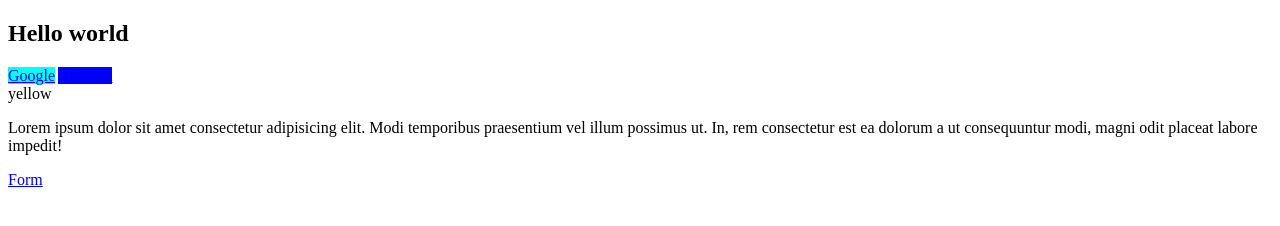
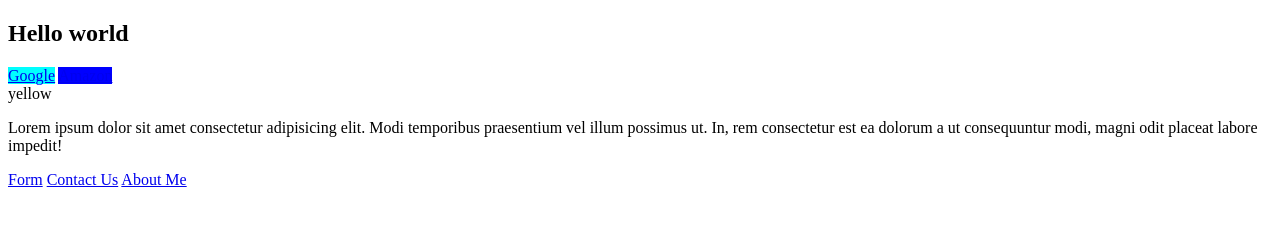
Before and after one commit to Anshul123kumar/Cat, a plain HTML site: page index.html in a window 1280 px wide. Drawn offline with Linux system fonts and the light colour scheme.

Commit message:
some Exra Changes

```diff
--- a/index.html
+++ b/index.html
@@ -14,5 +14,7 @@
     <span>yellow</span>
     <p>Lorem ipsum dolor sit amet consectetur adipisicing elit. Modi temporibus praesentium vel illum possimus ut. In, rem consectetur est ea dolorum a ut consequuntur modi, magni odit placeat labore impedit!</p>
     <a href="feature.html">Form</a>
+    <a href="contact.html">Contact Us</a>
+    <a href="about.html">About Me</a>
 </body>
 </html>
```
Also changed, not shown: contact.html (+1 -0 lines).
